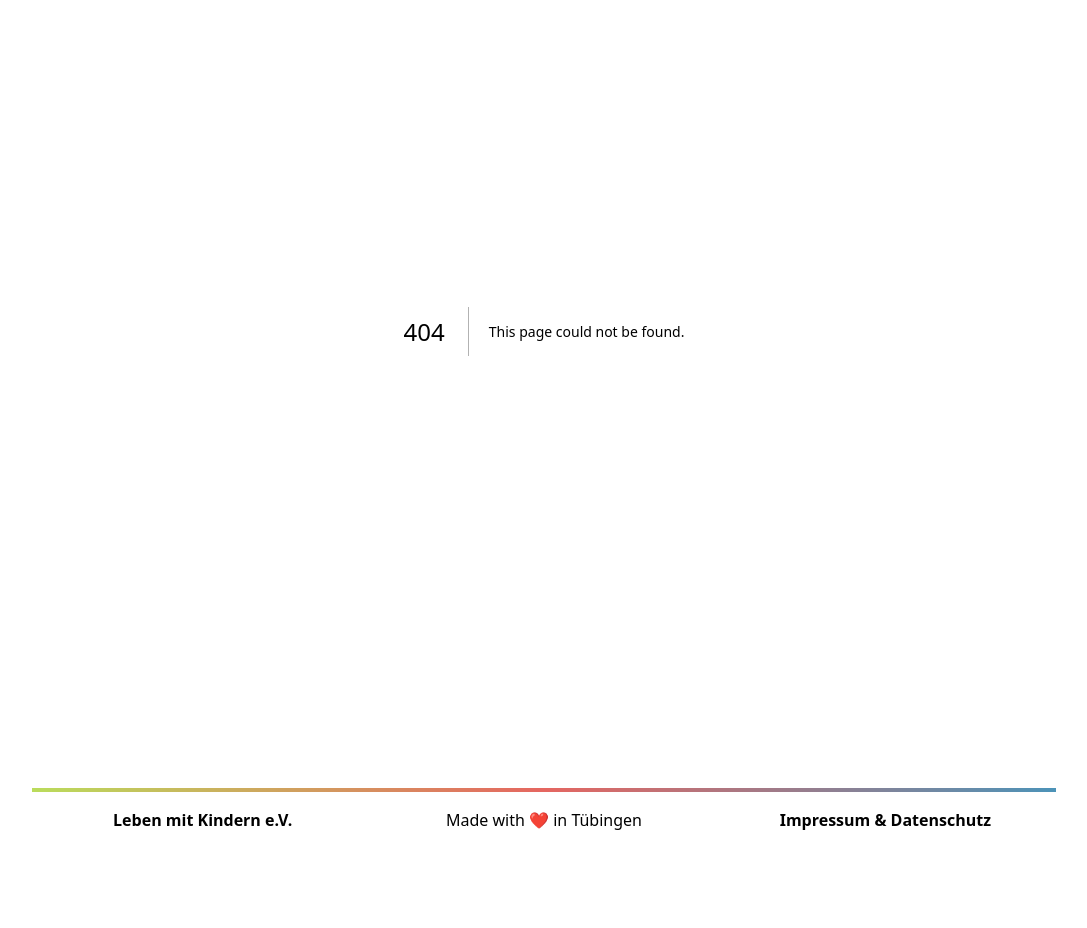
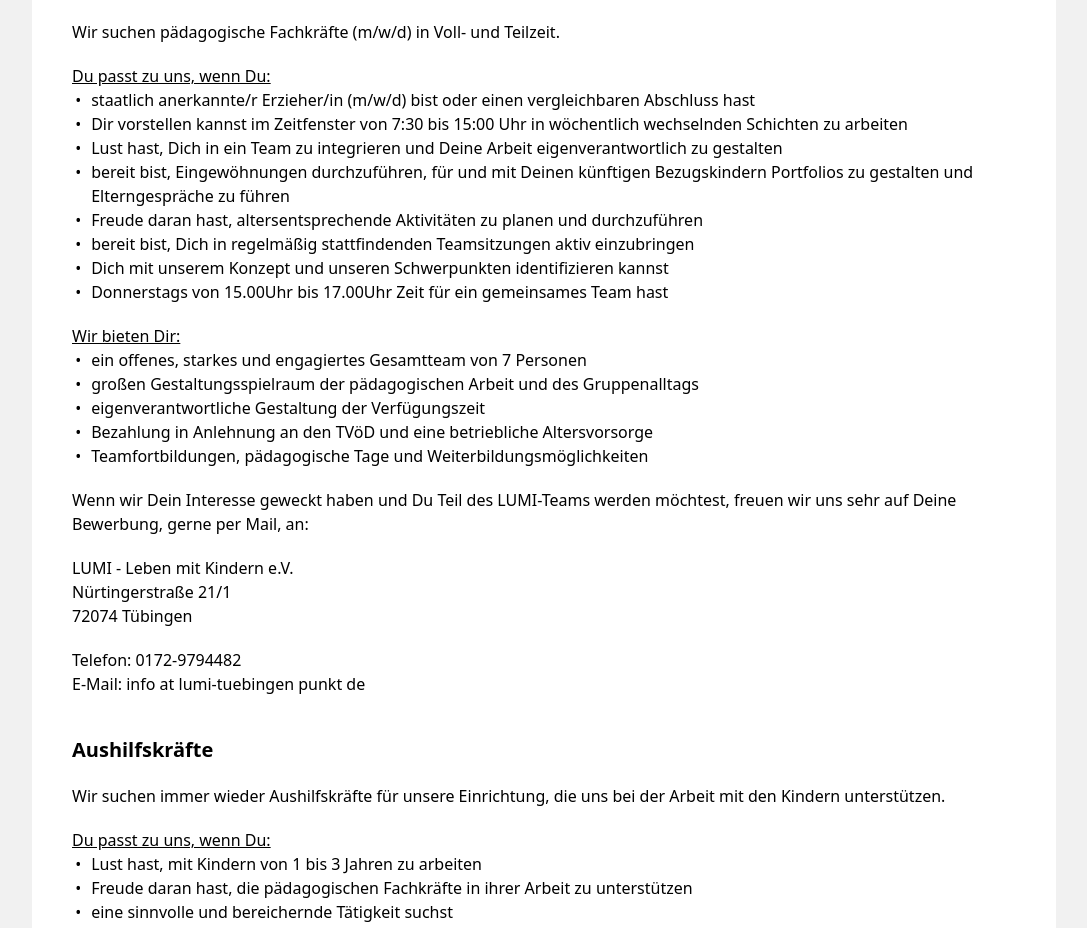
Before and after one commit to marcusvetter/lumi-tuebingen, a Next.js app: page /stellenangebote in a window 1280 px wide. Before the commit this address had no page. Shown: the part 763-1691 px from the top of the page, without its empty margins (96-1183 px from the left). Before the commit the page ends 1643 px from the top, so only its background shows below. Built offline with nearby package versions, Linux system fonts and the light colour scheme.

Commit message:
feat: add stellenangebote

```diff
--- /dev/null
+++ b/app/stellenangebote/page.tsx
@@ -0,0 +1,96 @@
+export default function Page() {
+    return <div>
+        <h2>Pädagogische Fachkraft</h2>
+
+        <p>Wir suchen pädagogische Fachkräfte (m/w/d) in Voll- und Teilzeit.</p>
+        <p>
+            <u>Du passt zu uns, wenn Du:</u>
+            <ul>
+                <li>staatlich anerkannte/r Erzieher/in (m/w/d) bist oder einen vergleichbaren Abschluss hast</li>
+                <li>Dir vorstellen kannst im Zeitfenster von 7:30 bis 15:00 Uhr in wöchentlich wechselnden Schichten zu arbeiten</li>
+                <li>Lust hast, Dich in ein Team zu integrieren und Deine Arbeit eigenverantwortlich zu gestalten</li>
+                <li>bereit bist, Eingewöhnungen durchzuführen, für und mit Deinen künftigen Bezugskindern Portfolios zu gestalten und Elterngespräche zu führen</li>
+                <li>Freude daran hast, altersentsprechende Aktivitäten zu planen und durchzuführen</li>
+                <li>bereit bist, Dich in regelmäßig stattfindenden Teamsitzungen aktiv einzubringen</li>
+                <li>Dich mit unserem Konzept und unseren Schwerpunkten identifizieren kannst</li>
+                <li>Donnerstags von 15.00Uhr bis 17.00Uhr Zeit für ein gemeinsames Team hast</li>
+            </ul>
+        </p>
+        <p>
+            <u>Wir bieten Dir:</u>
+            <ul>
+                <li>ein offenes, starkes und engagiertes Gesamtteam von 7 Personen</li>
+                <li>großen Gestaltungsspielraum der pädagogischen Arbeit und des Gruppenalltags</li>
+                <li>eigenverantwortliche Gestaltung der Verfügungszeit</li>
+                <li>Bezahlung in Anlehnung an den TVöD und eine betriebliche Altersvorsorge</li>
+                <li>Teamfortbildungen, pädagogische Tage und Weiterbildungsmöglichkeiten</li>
+            </ul>
+        </p>
+        <p>
+            Wenn wir Dein Interesse geweckt haben und Du Teil des LUMI-Teams werden
+            möchtest, freuen wir uns sehr auf Deine Bewerbung, gerne per Mail, an:
+        </p>
+        <p>
+            LUMI - Leben mit Kindern e.V.<br />
+            Nürtingerstraße 21/1<br />
+            72074 Tübingen
+        </p>
+        <p>
+            Telefon: 0172-9794482<br />
+            E-Mail: info at lumi-tuebingen punkt de
+        </p>
+
+        <h2>Aushilfskräfte</h2>
+        <p>
+            Wir suchen immer wieder Aushilfskräfte für unsere Einrichtung, die uns bei der Arbeit
+            mit den Kindern unterstützen.
+        </p>
+        <p>
+            <u>Du passt zu uns, wenn Du:</u>
+            <ul>
+                <li>Lust hast, mit Kindern von 1 bis 3 Jahren zu arbeiten</li>
+                <li>Freude daran hast, die pädagogischen Fachkräfte in ihrer Arbeit zu unterstützen</li>
+                <li>eine sinnvolle und bereichernde Tätigkeit suchst</li>
+                <li>Spontan, motiviert und flexibel bist</li>
+                <li>Gerne draußen bist und Lastenrad fahren kannst</li>
+            </ul>
+        </p>
+        <p>
+            <u>Wir bieten Dir:</u>
+            <ul>
+                <li>eine Aushilfstätigkeit auf Basis der steuerfreien Übungsleiterpauschale</li>
+                <li>Einsätze flexibel nach Absprache</li>
+                <li>viele Einblicke in den pädagogischen Alltag</li>
+            </ul>
+        </p>
+        <p>
+            Wenn wir Dein Interesse geweckt haben und Du Teil des LUMI-Teams werden
+            möchtest, freuen wir uns sehr auf Deine Bewerbung, gerne per Mail, an:
+        </p>
+        <p>
+            LUMI - Leben mit Kindern e.V.<br />
+            Nürtingerstraße 21/1<br />
+            72074 Tübingen
+        </p>
+        <p>
+            Telefon: 0172-9794482<br />
+            E-Mail: info at lumi-tuebingen punkt de
+        </p>
+
+        <h2>FSJ (freiwilliges soziales Jahr)</h2>
+        <p>
+            Wir freuen uns über Interessierte für ein FSJ in unserer Einrichtung.
+        </p>
+        <p>
+            Melde dich gerne direkt bei uns oder informiere dich direkt beim <a href="https://www.dachverband-tuebingen.de/" target="_blank">FSJ-Träger</a> des Dachverbands der kleinen freien Kita-Träger Tübingen e.V.
+        </p>
+
+        <h2>Praktikum</h2>
+        <p>
+            Auch Praktikantinnen und Praktikanten jeglicher Art begrüßen wir immer gerne im LUMI.
+        </p>
+        <p>
+            Frag einfach direkt bei uns an, ob wir derzeit bzw. für deinen benötigten Zeitraum Kapazitäten frei haben.
+        </p>
+    </div>
+}
```
